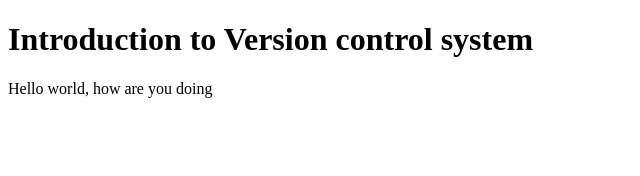
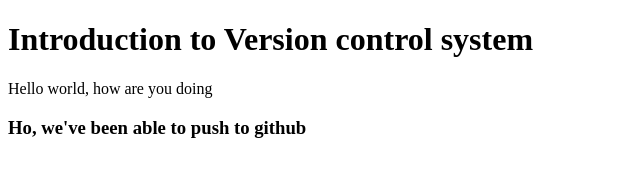
Before and after one commit to certifiedTboy/web-dev-chat, a plain HTML site: page index.html in a window 1280 px wide. Shown: the whole page, without its empty margins (0-640 px from the left). Drawn offline with Linux system fonts and the light colour scheme.

Commit message:
add h3 tag

```diff
--- a/index.html
+++ b/index.html
@@ -8,5 +8,6 @@
   <body>
     <h1>Introduction to Version control system</h1>
     <p>Hello world, how are you doing</p>
+    <h3>Ho, we've been able to push to github</h3>
   </body>
 </html>
```
